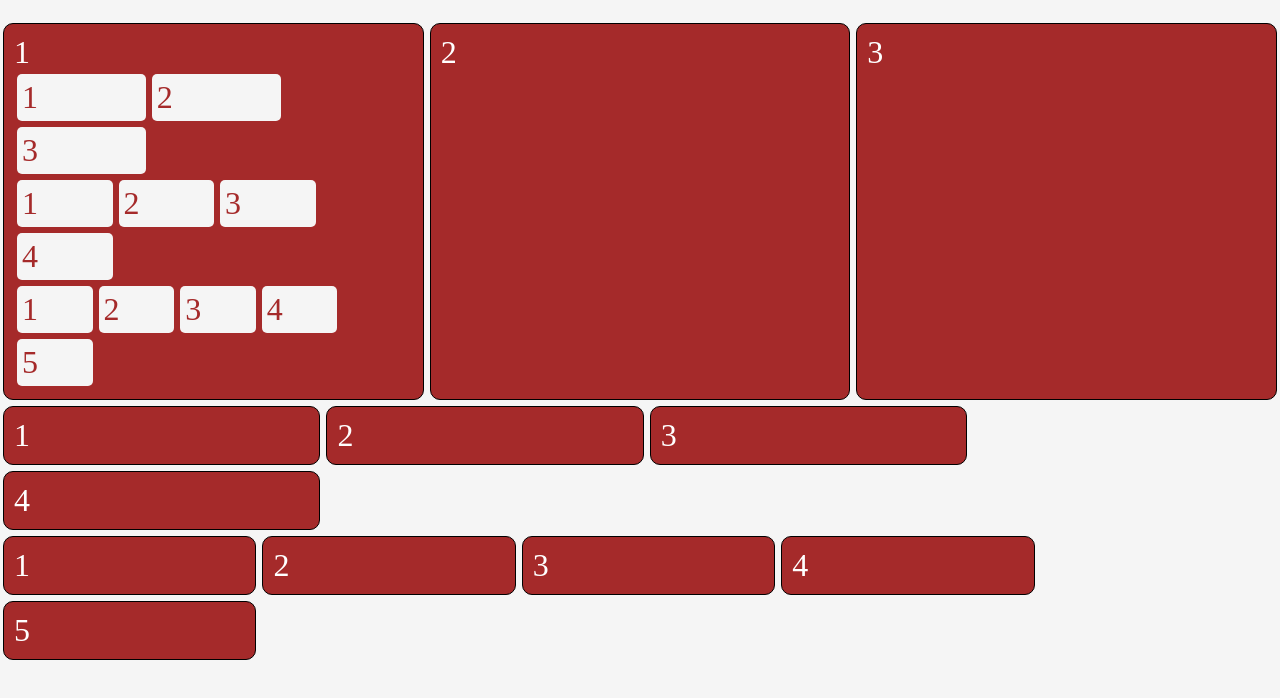
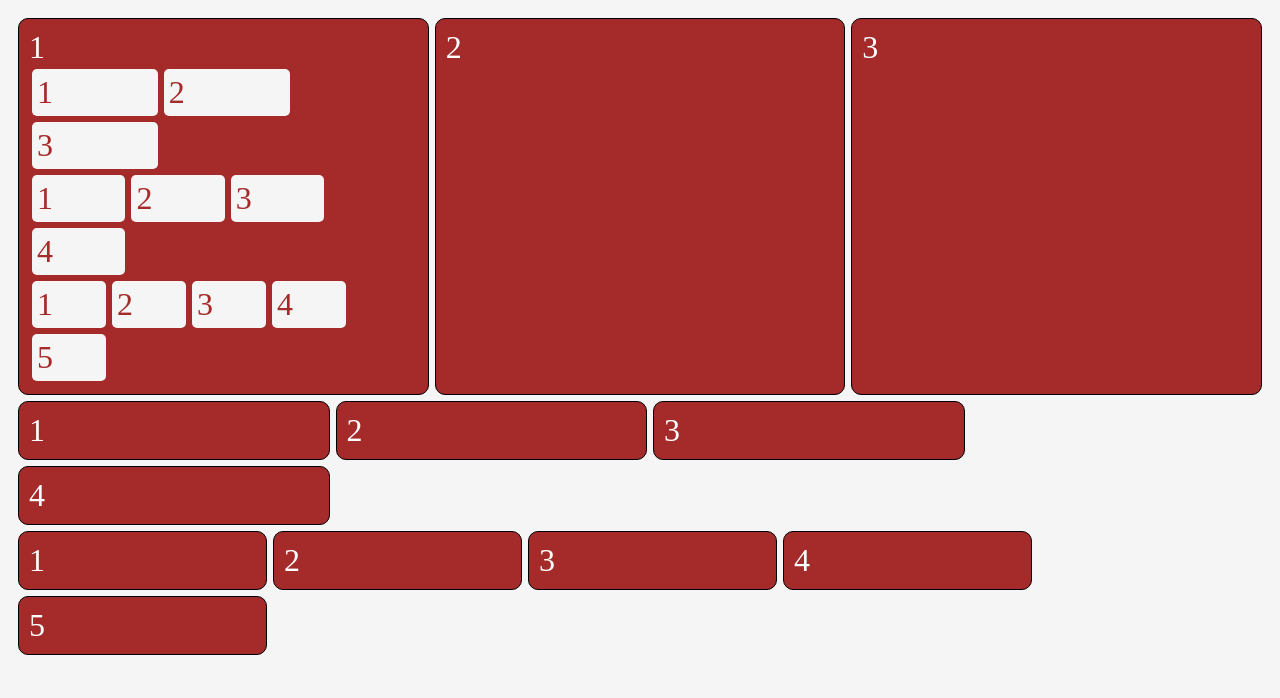
Before and after one commit to GitHub-dev12345/CSS-FlexBox-Basic-Project, a plain HTML site: page index.html in a window 1280 px wide. Drawn offline with Linux system fonts and the light colour scheme.

Commit message:
Some Changing in Flex-Item Width & Body Margin

```diff
--- a/style.css
+++ b/style.css
@@ -2,9 +2,7 @@ body{
     font-family: 'Times New Roman', Times, serif;
     font-size: 1.2rem;
     color: white;
-    margin: 20px auto;
-    width: 100%;
-    max-width: 1440px;
+    margin: 15px;
     background: whitesmoke;
 }
 
@@ -16,7 +14,7 @@ body{
 
 /* Flex-Item CSS Code */
 .flex-item, #flex-item-1, .item-1{
-    width: 100%;
+    width: 31.5%;
     padding: 10px;
     margin: 3px;
     font-size: 2rem;
@@ -61,7 +59,7 @@ body{
 }
 
 #flex-item-1, .item-1{
-    width: 23.08%;
+    width: 23.16%;
 }
 
 /* Third Flex-container-3 CSS Code */
@@ -73,5 +71,5 @@ body{
 }
 
 .item-1{
-    width: 18.08%;
+    width: 18.16%;
 }
```
